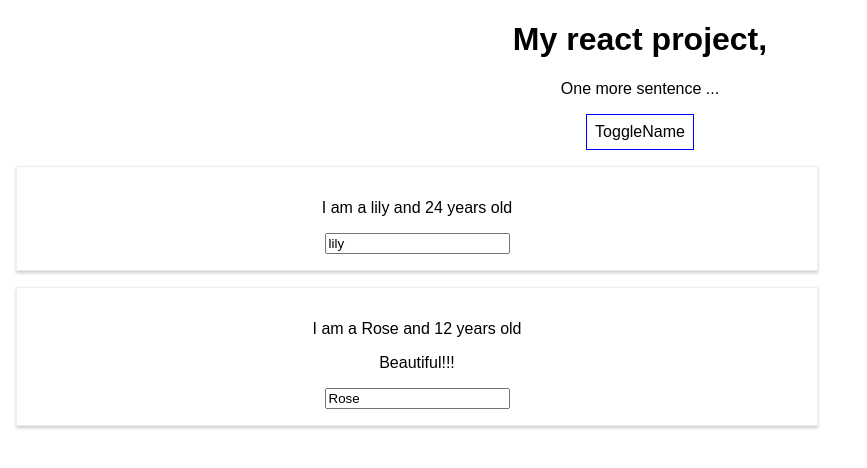
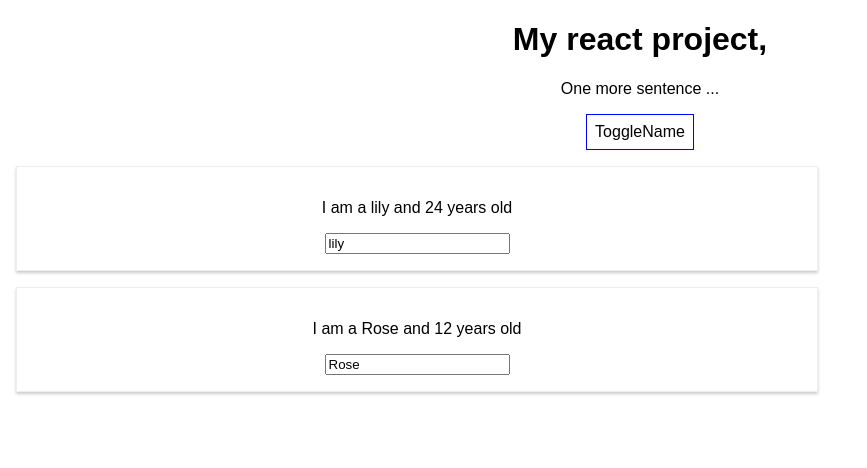
Before and after one commit to ShimnaA/myreactapp, a React (Create React App) app: page / in a window 1280 px wide. Both pictures are taken after a click on the button "ToggleName". Shown: the top 468 px of the page, without its empty margins (0-867 px from the left). Built offline with nearby package versions, Linux system fonts and the light colour scheme.

Commit message:
lists added

```diff
--- a/src/App.js
+++ b/src/App.js
@@ -48,6 +48,15 @@ class App extends Component {
       padding: '8px',
       cursor: 'pointer'
     }
+    let persons = null;
+    if (this.state.showPersons){
+      persons = ( <div>
+        {this.state.persons.map(person => {
+        return <Person1 name={person.name} age={person.age} />
+
+      })}
+      </div>);
+    }
 
     return (
       <div className="App">
@@ -56,21 +65,7 @@ class App extends Component {
         <button
         style={btnstyle}
         onClick={this.toggleNameHandler}> ToggleName</button>
-        {
-          this.state.showPersons ?
-          <div>
-                <Person1
-                name={this.state.persons[0].name} age={this.state.persons[0].age}>
-                </Person1>
-                <Person1
-                name={this.state.persons[1].name} age={this.state.persons[1].age}
-                click1={this.changeNameHandler.bind(this,'Shimna')}
-                change={this.changingNameHandler}
-                >
-                Beautiful!!!
-                </Person1>
-          </div> : null
-       }
+        {persons}
       </div>
     );
    // return React.createElement('div',{className: 'App'}, React.createElement('h1', null,'This is a react app'));
```
